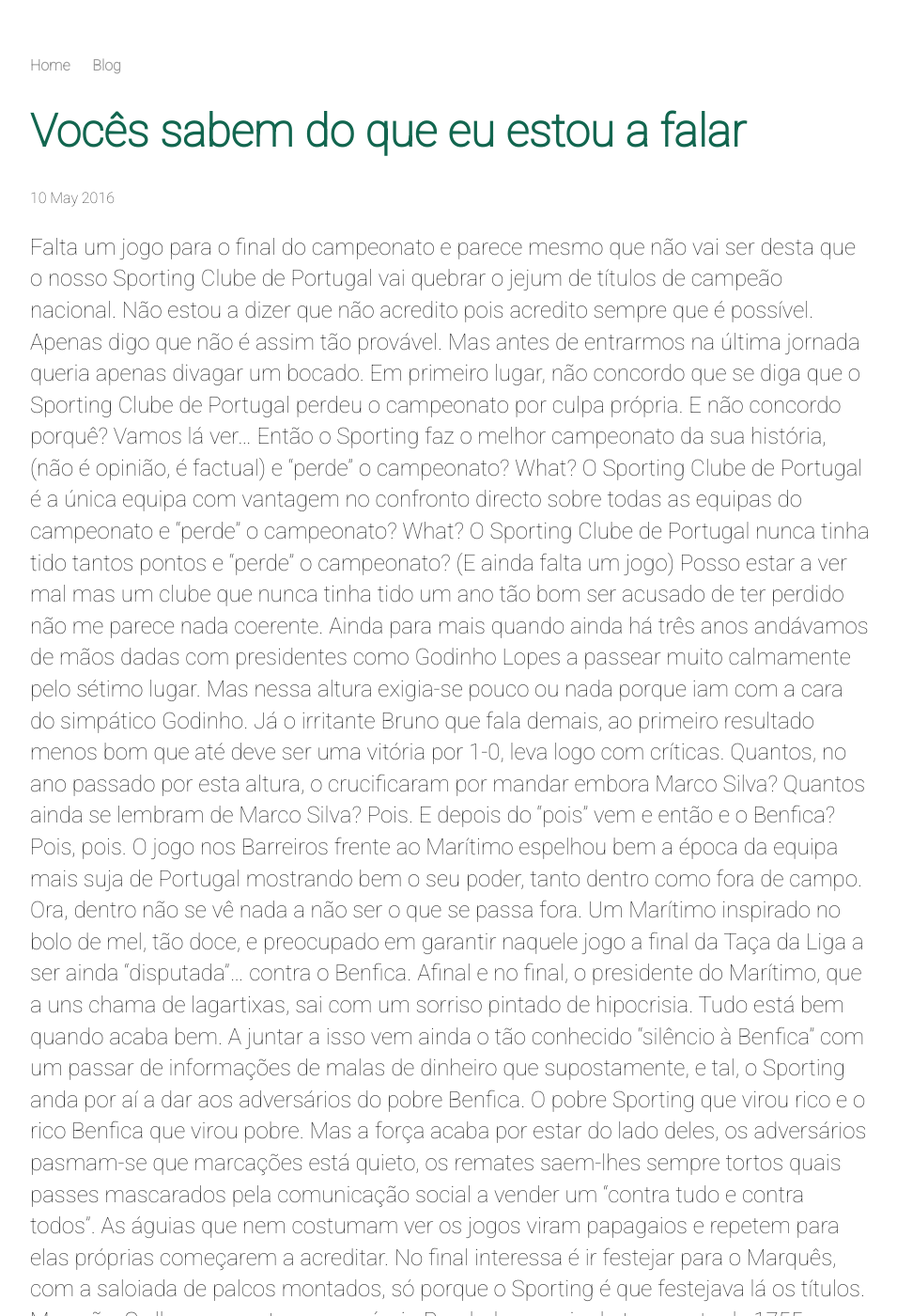
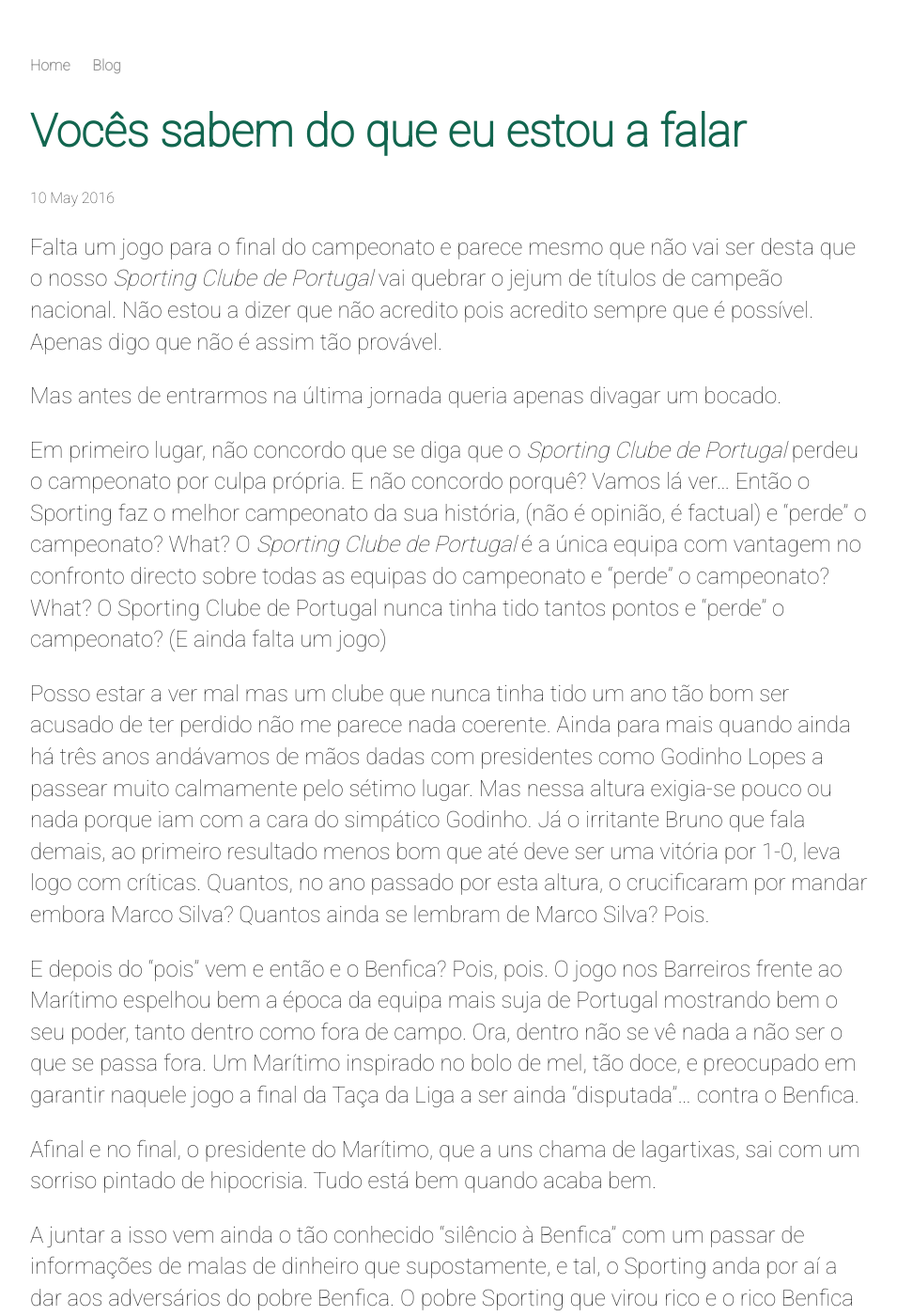
Before and after one commit to oapanhabolasdealvalade/oapanhabolasdealvalade1.github.io, a Jekyll site: the page built from _posts/2016-05-10-Vocês-sabem-do-que-eu-estou-a-falar.md, in a window 1280 px wide and 1400 px high. Shown: the whole window at 94% size, without its empty margins (160-1115 px from the left). Built offline with Jekyll 4.4.1, drawn with Linux system fonts in a browser that asks for light colours; some of the changed text lies outside the part shown.

Commit message:
Update 2016-05-10-Vocês-sabem-do-que-eu-estou-a-falar.md

```diff
--- a/_posts/2016-05-10-Vocês-sabem-do-que-eu-estou-a-falar.md
+++ b/_posts/2016-05-10-Vocês-sabem-do-que-eu-estou-a-falar.md
@@ -3,14 +3,24 @@
 title: "Vocês sabem do que eu estou a falar"
 date: 2016-05-10
 ---
-Falta um jogo para o final do campeonato e parece mesmo que não vai ser desta que o nosso Sporting Clube de Portugal  vai quebrar o jejum de títulos de campeão nacional. Não estou a dizer  que não acredito pois acredito sempre que é possível. Apenas digo que  não é assim tão provável.
+Falta um jogo para o final do campeonato e parece mesmo que não vai ser desta que o nosso <em>Sporting Clube de Portugal</em>  vai quebrar o jejum de títulos de campeão nacional. Não estou a dizer  que não acredito pois acredito sempre que é possível. Apenas digo que  não é assim tão provável.
+
 Mas antes de entrarmos na última jornada queria apenas divagar um bocado.
- Em primeiro lugar, não concordo que se diga que o Sporting Clube de Portugal  perdeu o campeonato por culpa própria. E não concordo porquê? Vamos lá  ver… Então o Sporting faz o melhor campeonato da sua história, (não é  opinião, é factual) e “perde” o campeonato? What? O Sporting Clube de Portugal é a única equipa com vantagem no confronto directo sobre todas as equipas do campeonato e “perde” o campeonato? What? O Sporting Clube de Portugal nunca tinha tido tantos pontos e “perde” o campeonato? (E ainda falta um jogo)
+
+Em primeiro lugar, não concordo que se diga que o <em>Sporting Clube de Portugal</em>  perdeu o campeonato por culpa própria. E não concordo porquê? Vamos lá  ver… Então o Sporting faz o melhor campeonato da sua história, (não é  opinião, é factual) e “perde” o campeonato? What? O <em>Sporting Clube de Portugal</em> é a única equipa com vantagem no confronto directo sobre todas as equipas do campeonato e “perde” o campeonato? What? O Sporting Clube de Portugal nunca tinha tido tantos pontos e “perde” o campeonato? (E ainda falta um jogo)
+
 Posso estar a ver mal mas um clube que  nunca tinha tido um ano tão bom ser acusado de ter perdido não me parece  nada coerente. Ainda para mais quando ainda há três anos andávamos de  mãos dadas com presidentes como Godinho Lopes a passear muito calmamente  pelo sétimo lugar. Mas nessa altura exigia-se pouco ou nada porque iam  com a cara do simpático Godinho. Já o irritante Bruno que fala demais,  ao primeiro resultado menos bom que até deve ser uma vitória por 1-0,  leva logo com críticas. Quantos, no ano passado por esta altura, o  crucificaram por mandar embora Marco Silva? Quantos ainda se lembram de  Marco Silva? Pois.
- E depois do “pois” vem e então e o  Benfica? Pois, pois. O jogo nos Barreiros frente ao Marítimo espelhou  bem a época da equipa mais suja de Portugal mostrando bem o seu poder,  tanto dentro como fora de campo. Ora, dentro não se vê nada a não ser o  que se passa fora. Um Marítimo inspirado no bolo de mel, tão doce, e   preocupado em garantir naquele jogo a final da Taça da Liga a ser ainda  “disputada”… contra o Benfica.
- Afinal e no final, o presidente do  Marítimo, que a uns chama de lagartixas, sai com um sorriso pintado de  hipocrisia. Tudo está bem quando acaba bem.
- A juntar a isso vem ainda o tão conhecido  “silêncio à Benfica” com um passar de informações de malas de dinheiro  que supostamente, e tal, o Sporting anda por aí a dar aos adversários do  pobre Benfica. O pobre Sporting que virou rico e o rico Benfica que  virou pobre.
- Mas a força acaba por estar do lado  deles, os adversários pasmam-se que marcações está quieto, os remates  saem-lhes sempre tortos quais passes mascarados pela comunicação social a  vender um “contra tudo e contra todos”. As águias que nem costumam ver  os jogos viram papagaios e repetem para elas próprias começarem a  acreditar.
- No final interessa é ir festejar para o  Marquês, com a saloiada de palcos montados, só porque o Sporting é que  festejava lá os títulos. Mas não. Se lhes perguntarem o próprio Pombal,  no meio do terramoto de 1755, tremia agarrado ao cachecol do Benfica.  Era um visionário em tudo. Já a avenida foi feita larga para os  benfiquistas poderem partir tudo à vontade. Peço perdão. Poderem  festejar à vontade.
- O Porto curiosamente nem ai nem ui.  Deve estar com o apito encravado na garganta que nem pode falar. Mas  mesmo que falasse como falou Marco Ferreira, como se falou no campeonato  do jogo do Estoril, como se falou no campeonato do túnel “Hulk”, como  se falou no campeonato do colinho, como se falou nos vouchers que agora  também vão virar campeonato, mesmo que se falasse nada iria acontecer.
+
+E depois do “pois” vem e então e o  Benfica? Pois, pois. O jogo nos Barreiros frente ao Marítimo espelhou  bem a época da equipa mais suja de Portugal mostrando bem o seu poder,  tanto dentro como fora de campo. Ora, dentro não se vê nada a não ser o  que se passa fora. Um Marítimo inspirado no bolo de mel, tão doce, e   preocupado em garantir naquele jogo a final da Taça da Liga a ser ainda  “disputada”… contra o Benfica.
+
+Afinal e no final, o presidente do  Marítimo, que a uns chama de lagartixas, sai com um sorriso pintado de  hipocrisia. Tudo está bem quando acaba bem.
+
+A juntar a isso vem ainda o tão conhecido  “silêncio à Benfica” com um passar de informações de malas de dinheiro  que supostamente, e tal, o Sporting anda por aí a dar aos adversários do  pobre Benfica. O pobre Sporting que virou rico e o rico Benfica que  virou pobre.
+
+Mas a força acaba por estar do lado  deles, os adversários pasmam-se que marcações está quieto, os remates  saem-lhes sempre tortos quais passes mascarados pela comunicação social a  vender um “contra tudo e contra todos”. As águias que nem costumam ver  os jogos viram papagaios e repetem para elas próprias começarem a  acreditar.
+
+No final interessa é ir festejar para o  Marquês, com a saloiada de palcos montados, só porque o Sporting é que  festejava lá os títulos. Mas não. Se lhes perguntarem o próprio Pombal,  no meio do terramoto de 1755, tremia agarrado ao cachecol do Benfica.  Era um visionário em tudo. Já a avenida foi feita larga para os  benfiquistas poderem partir tudo à vontade. Peço perdão. Poderem  festejar à vontade.
+
+O Porto curiosamente nem ai nem ui.  Deve estar com o apito encravado na garganta que nem pode falar. Mas  mesmo que falasse como falou Marco Ferreira, como se falou no campeonato  do jogo do Estoril, como se falou no campeonato do túnel “Hulk”, como  se falou no campeonato do colinho, como se falou nos vouchers que agora  também vão virar campeonato, mesmo que se falasse nada iria acontecer.
+
 Tão e só porque “faz parte”. As teorias da perseguição dos sportinguistas já chateiam. Apre!
```
